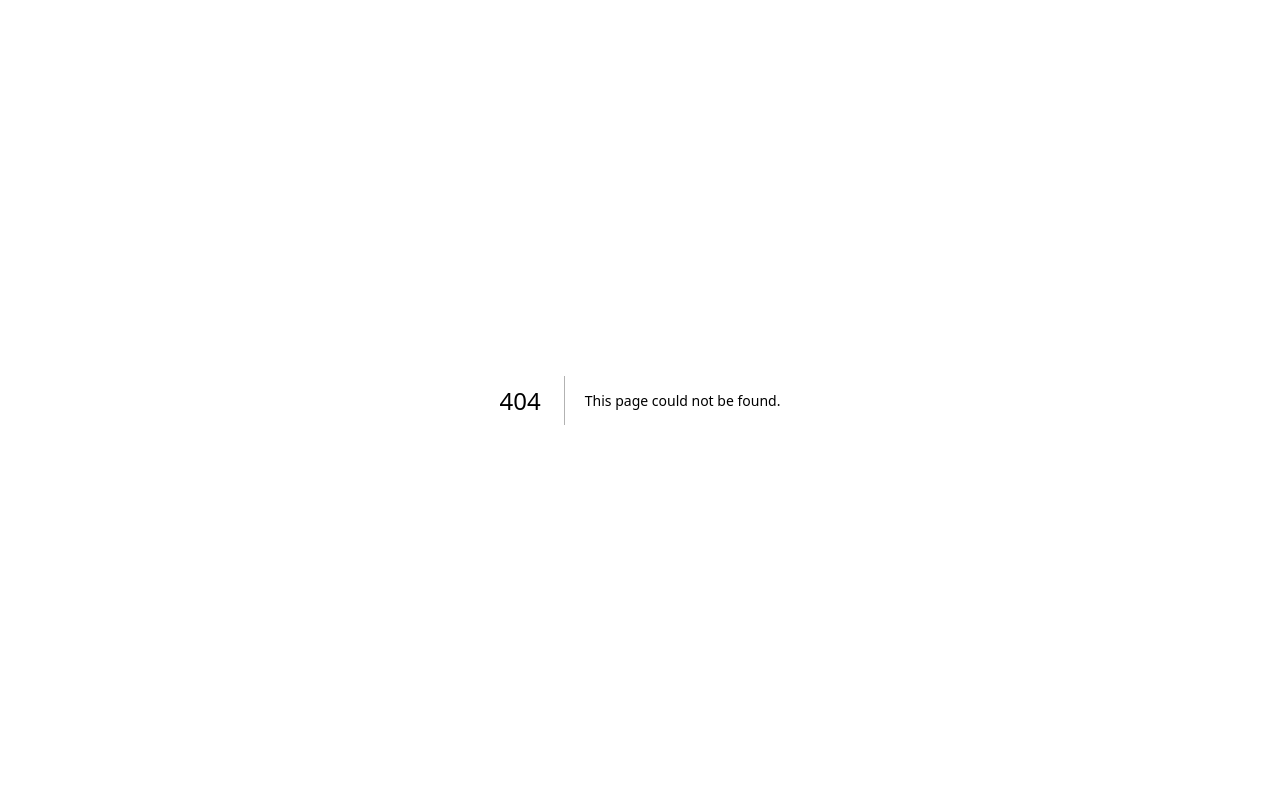
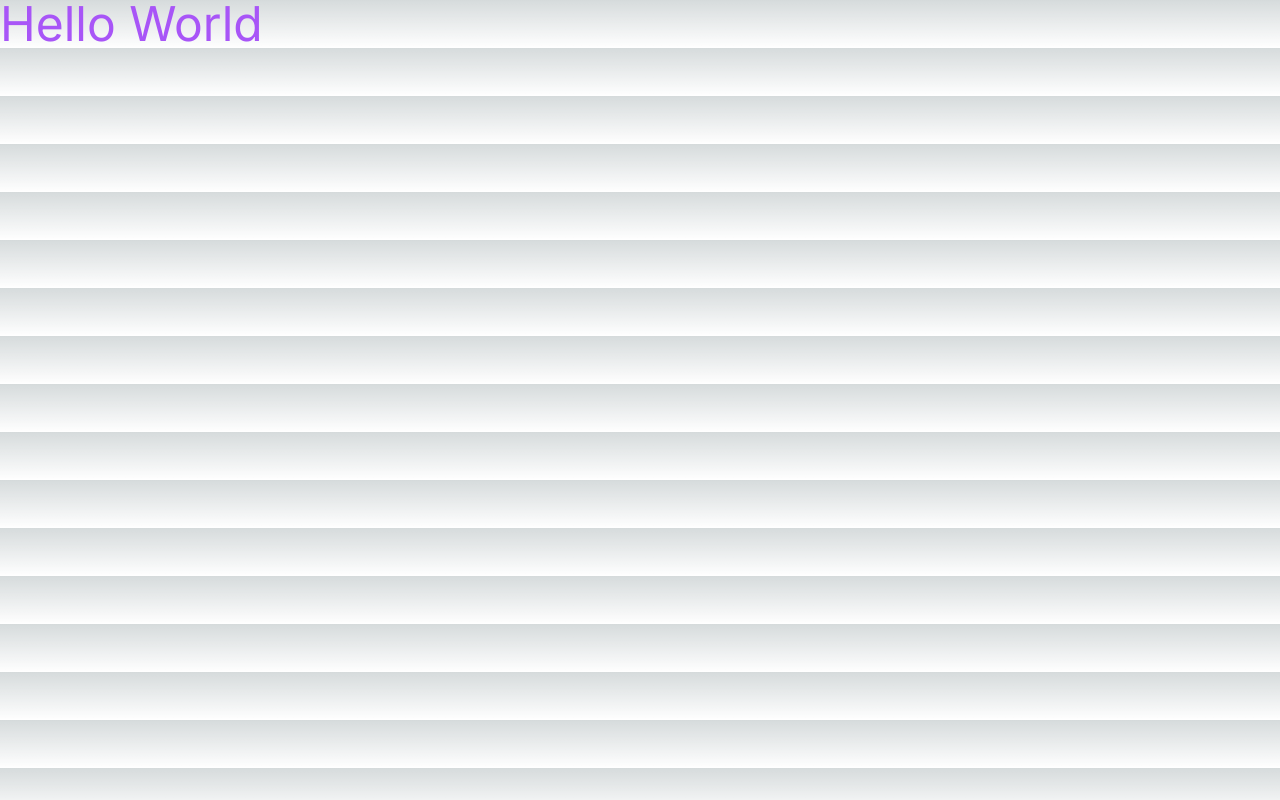
Before and after one commit to farids13/frontend-mentor, a Next.js app: page /qr-barcode in a window 1280 px wide. Before the commit this address had no page. Built offline with nearby package versions, Linux system fonts and the light colour scheme.

Commit message:
test page in github

```diff
--- /dev/null
+++ b/app/qr-barcode/page.tsx
@@ -0,0 +1,11 @@
+import React from 'react'
+
+const page = () => {
+  return (
+    <div>
+      <h1 className='text-purple-500 text-5xl'>Hello World</h1>
+    </div>
+  )
+}
+
+export default page
```
